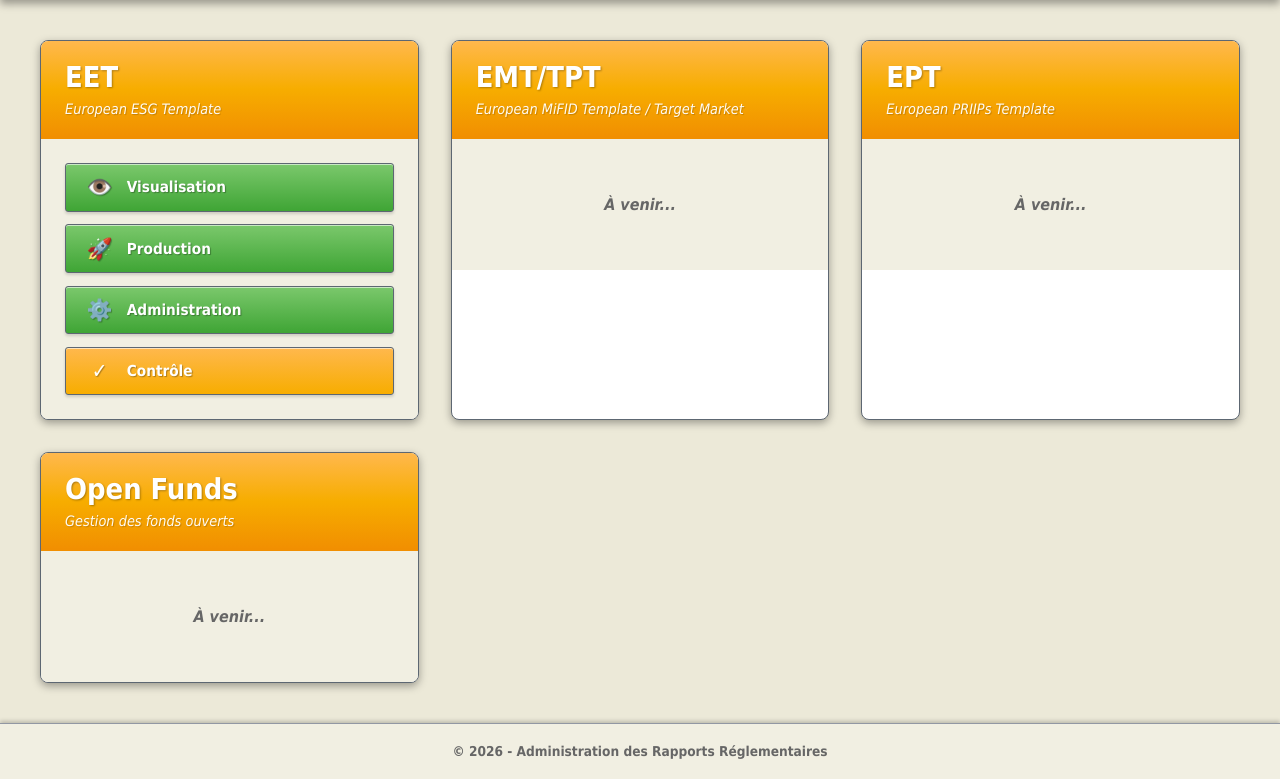
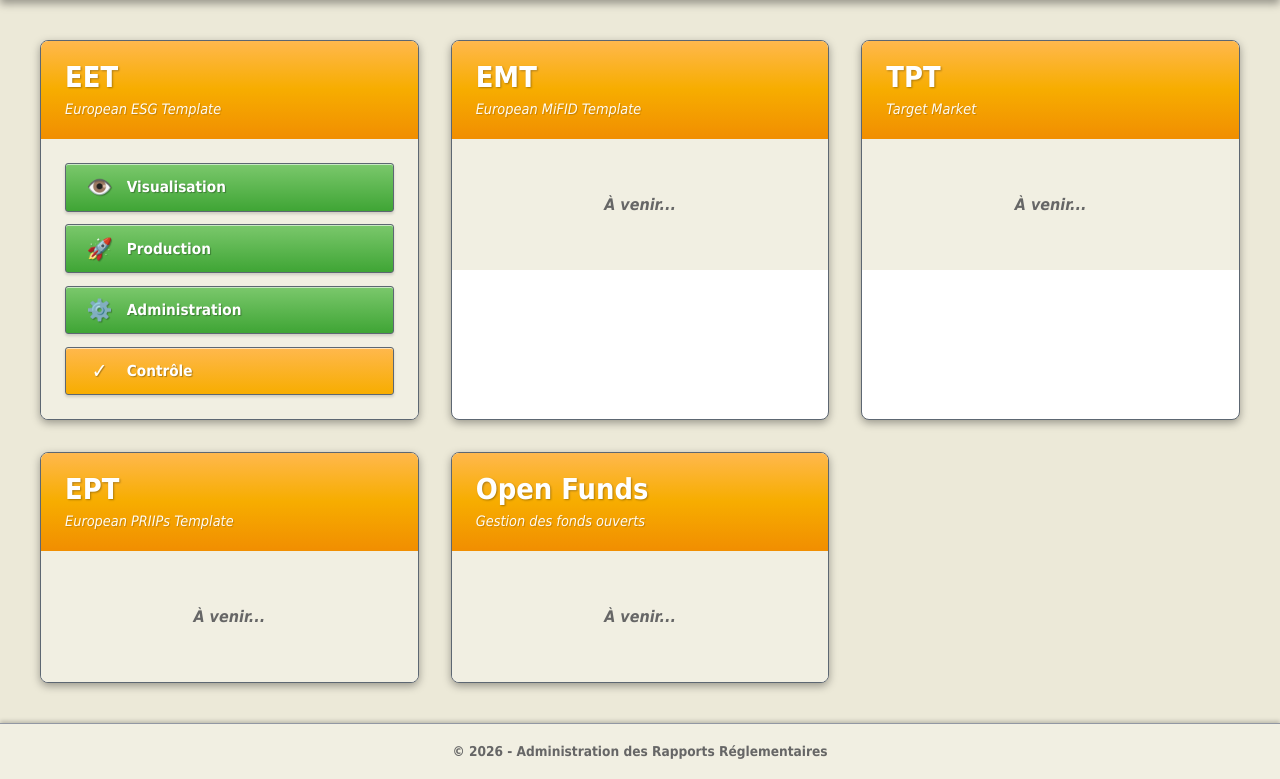
Before and after one commit to RiviereThomas/repo_test_claude, a FastAPI app: page / in a window 1280 px wide. Shown: the part 107-886 px from the top of the page. Run offline with FastAPI, Linux system fonts and the light colour scheme.

Commit message:
Separate EMT/TPT into two distinct blocks
Split the combined EMT/TPT module card into two separate blocks:
- EMT: European MiFID Template
- TPT: Target Market

Now displays 5 module cards instead of 4 on the home page.

```diff
--- a/frontend/templates/index.html
+++ b/frontend/templates/index.html
@@ -43,11 +43,22 @@
                 </div>
             </div>
 
-            <!-- Bloc EMT/TPT -->
+            <!-- Bloc EMT -->
             <div class="module-card">
                 <div class="module-header">
-                    <h2>EMT/TPT</h2>
-                    <span class="module-subtitle">European MiFID Template / Target Market</span>
+                    <h2>EMT</h2>
+                    <span class="module-subtitle">European MiFID Template</span>
+                </div>
+                <div class="module-actions">
+                    <p class="coming-soon">À venir...</p>
+                </div>
+            </div>
+
+            <!-- Bloc TPT -->
+            <div class="module-card">
+                <div class="module-header">
+                    <h2>TPT</h2>
+                    <span class="module-subtitle">Target Market</span>
                 </div>
                 <div class="module-actions">
                     <p class="coming-soon">À venir...</p>
```
